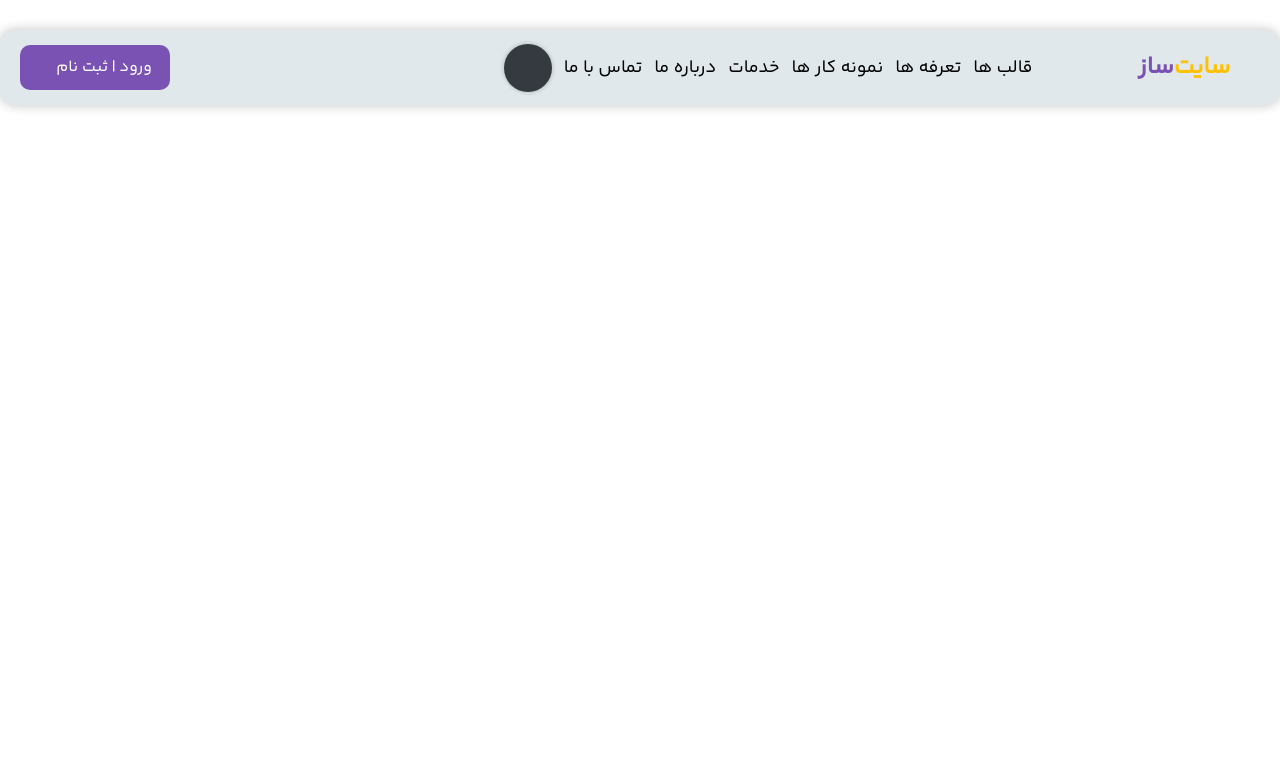
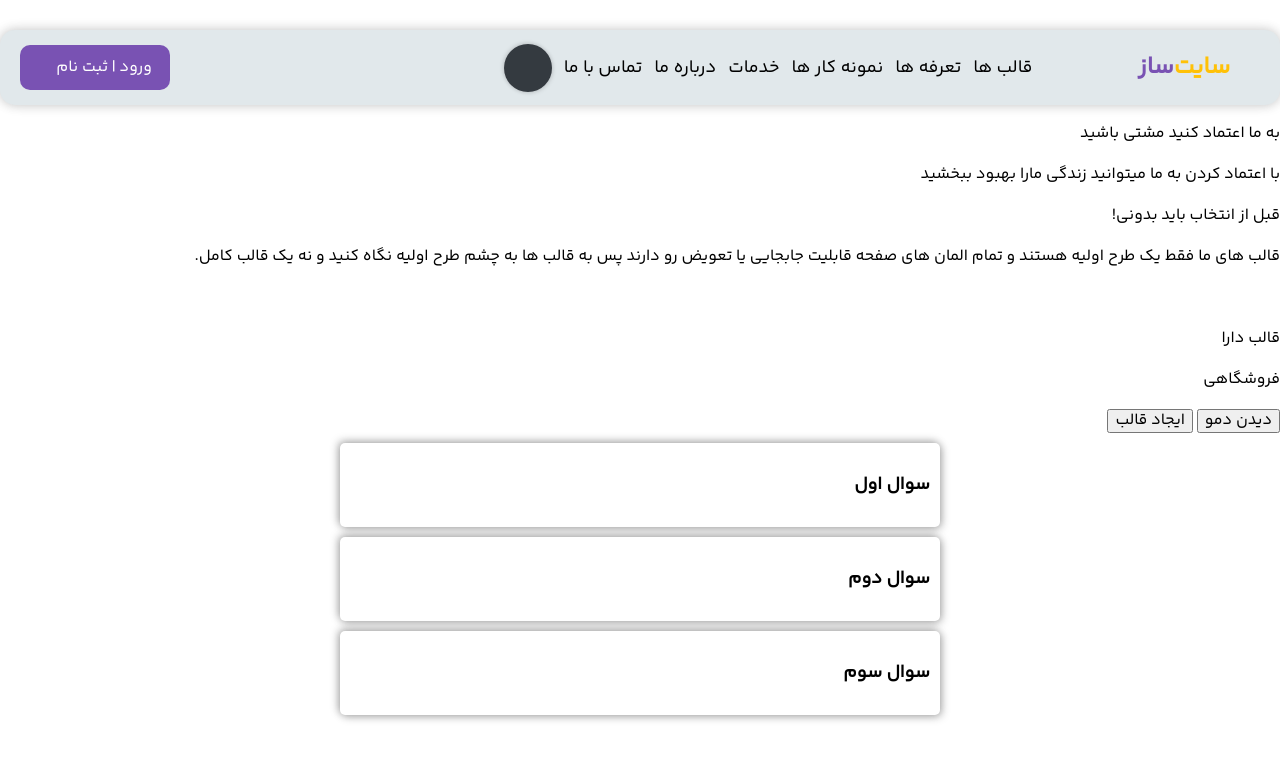
Before and after one commit to abolfazlmohseni/site-builder, a plain HTML site: page ghalb-ha/ghaleb.html in a window 1280 px wide. Drawn offline with Linux system fonts and the light colour scheme.

Commit message:
start new page

```diff
--- a/asset/ghalb-ha/css/ghaleb.css
+++ b/asset/ghalb-ha/css/ghaleb.css
@@ -65,3 +65,63 @@ body {
 }
 
 /* dark mode End !*/
+
+
+
+
+
+
+
+
+
+
+
+
+
+
+
+
+
+
+
+
+
+
+.sectionTree {
+    width: 100%;
+    margin-top: 10rem;
+}
+
+.sectionTree {
+    max-width: 600px;
+    margin: 0 auto;
+}
+
+.acarseion {
+    position: relative;
+    background-color: #fff;
+    margin: 10px 0;
+    padding: 10px;
+    border-radius: 5px;
+    box-shadow: 2px 2px 8px #00000045, -2px -2px 8px #00000045;
+    cursor: pointer;
+}
+
+.titel-box {
+    font-size: 18px;
+    font-weight: bold;
+}
+
+.capshon-box {
+    font-size: 16px;
+    position: relative;
+    overflow: hidden;
+    max-height: 0;
+    opacity: 0;
+    transition: max-height 0.5s ease, opacity 0.5s ease;
+}
+
+.capshon-box.active {
+    max-height: 100px; /* ارتفاع مناسب برای محتوای داخل */
+    opacity: 1;
+}
--- a/asset/ghalb-ha/js/ghaleb.js
+++ b/asset/ghalb-ha/js/ghaleb.js
@@ -0,0 +1,17 @@
+// let $ = document;
+
+const acarseionElem = $.querySelectorAll(".acarseion");
+
+acarseionElem.forEach(function (item) {
+    item.addEventListener("click", function () {
+        const capshonBox = item.querySelector(".capshon-box");
+
+        if (capshonBox.classList.contains("none")) {
+            capshonBox.classList.remove("none");
+            capshonBox.classList.add("active");
+        } else {
+            capshonBox.classList.remove("active");
+            capshonBox.classList.add("none");
+        }
+    });
+});
--- a/ghalb-ha/ghaleb.html
+++ b/ghalb-ha/ghaleb.html
@@ -1,5 +1,6 @@
 <!DOCTYPE html>
 <html lang="en">
+
 <head>
     <meta charset="UTF-8">
     <meta name="viewport" content="width=device-width, initial-scale=1.0">
@@ -8,6 +9,7 @@
     <link rel="stylesheet" href="../asset/Quick_access/menu/css/menu_styles.css">
     <title>Document</title>
 </head>
+
 <body>
     <section class="Container">
 
@@ -69,7 +71,82 @@
                 </div>
             </div>
         </nav>
+        <header>
+            <div class="header-text__box">
+                <div class="text__box-top">
+                    <p>به ما اعتماد کنید مشتی باشید</p>
+                </div>
+                <div class="text__box-bottom">
+                    <p>با اعتماد کردن به ما میتوانید زندگی مارا بهبود ببخشید</p>
+                </div>
+            </div>
+        </header>
+        <main>
+            <section class="sectionOne">
+                <div class="sectionOne-text">
+                    <div class="sectionOne-text__hader">
+                        <p>قبل از انتخاب باید بدونی!</p>
+                    </div>
+                    <div class="sectionOne-text__capshon">
+                        <p>قالب های ما فقط یک طرح اولیه هستند و تمام المان های صفحه قابلیت جابجایی یا تعویض رو دارند پس
+                            به قالب ها به چشم طرح اولیه نگاه کنید و نه یک قالب کامل.</p>
+                    </div>
+                    <div></div>
+                    <!-- <div class="sectionOne-imag">
+                        <img src="" alt="">
+                    </div> -->
+                    <!-- بعدا عکس مناسب رو براش پیدا خواهم کرد -->
+                </div>
+            </section>
+            <section class="sectionTwo">
+                <div class="sectionTwo-ghaleb">
+                    <div class="sectionTwo-ghaleb__items">
+                        <div class="ghaleb__items-imag">
+                            <img src="" alt="">
+                        </div>
+                        <div class="ghaleb__items-text">
+                            <p>قالب دارا</p>
+                        </div>
+                        <div class="ghaleb__items-daste">
+                            <p>فروشگاهی</p>
+                        </div>
+                        <div class="ghaleb__items-button">
+                            <button class="items-button__demo">دیدن دمو</button>
+                            <button class="items-button__cerate">ایجاد قالب</button>
+                        </div>
+                    </div>
+                </div>
+            </section>
+            <section class="sectionTree">
+                <div class="acarseion">
+                    <div class="titel-box">
+                        <p class="title">سوال اول</p>
+                    </div>
+                    <div class="capshon-box none">
+                        <p>این پاسخ مربوط به سوال اول است.</p>
+                    </div>
+                </div>
+                <div class="acarseion">
+                    <div class="titel-box">
+                        <p class="title">سوال دوم</p>
+                    </div>
+                    <div class="capshon-box none">
+                        <p>این پاسخ مربوط به سوال دوم است.</p>
+                    </div>
+                </div>
+                <div class="acarseion">
+                    <div class="titel-box">
+                        <p class="title">سوال سوم</p>
+                    </div>
+                    <div class="capshon-box none">
+                        <p>این پاسخ مربوط به سوال سوم است.</p>
+                    </div>
+                </div>
+            </section>
+        </main>
     </section>
     <script src="../asset/setting_page/setting.js"></script>
+    <script src="../asset/ghalb-ha/js/ghaleb.js"></script>
 </body>
+
 </html>
```
